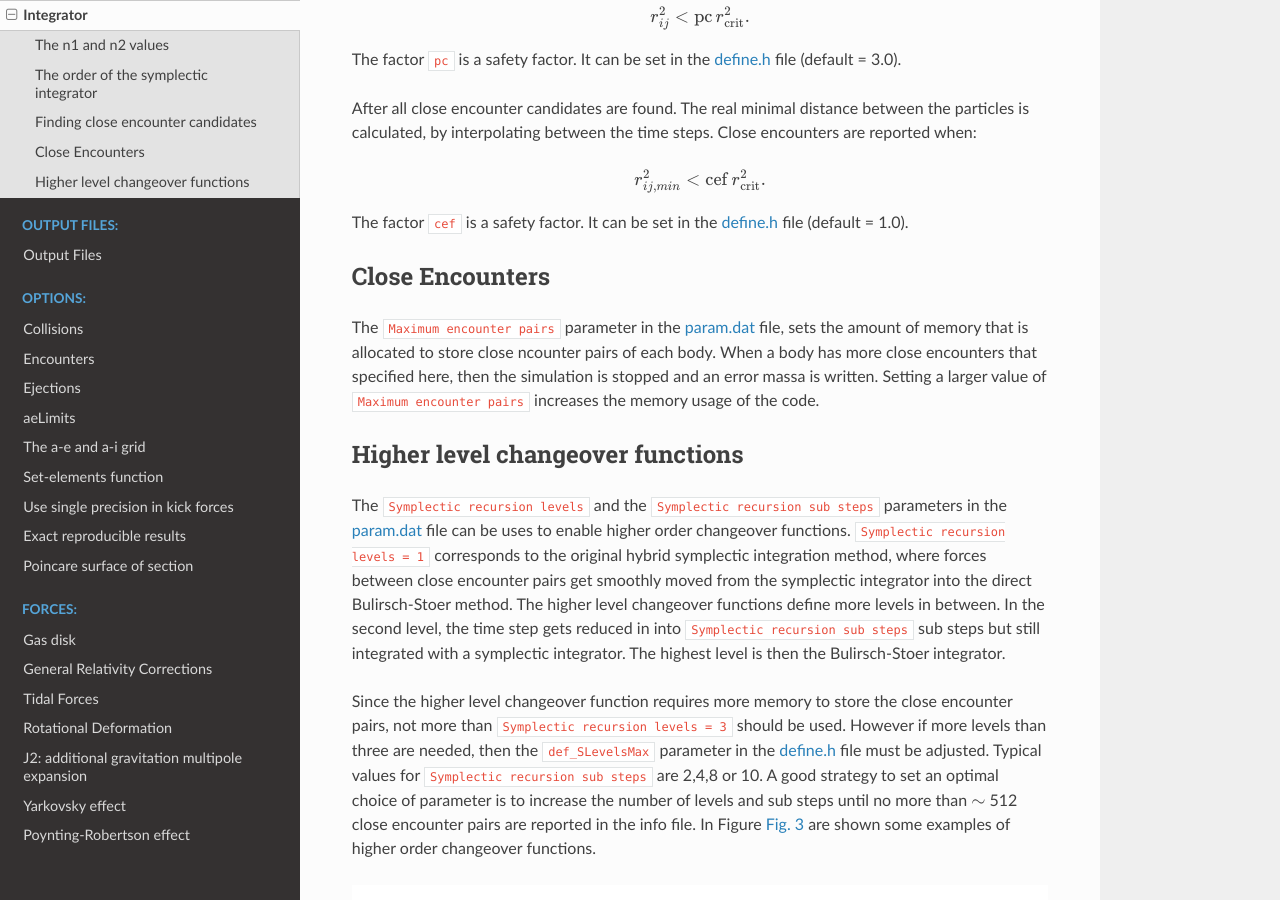
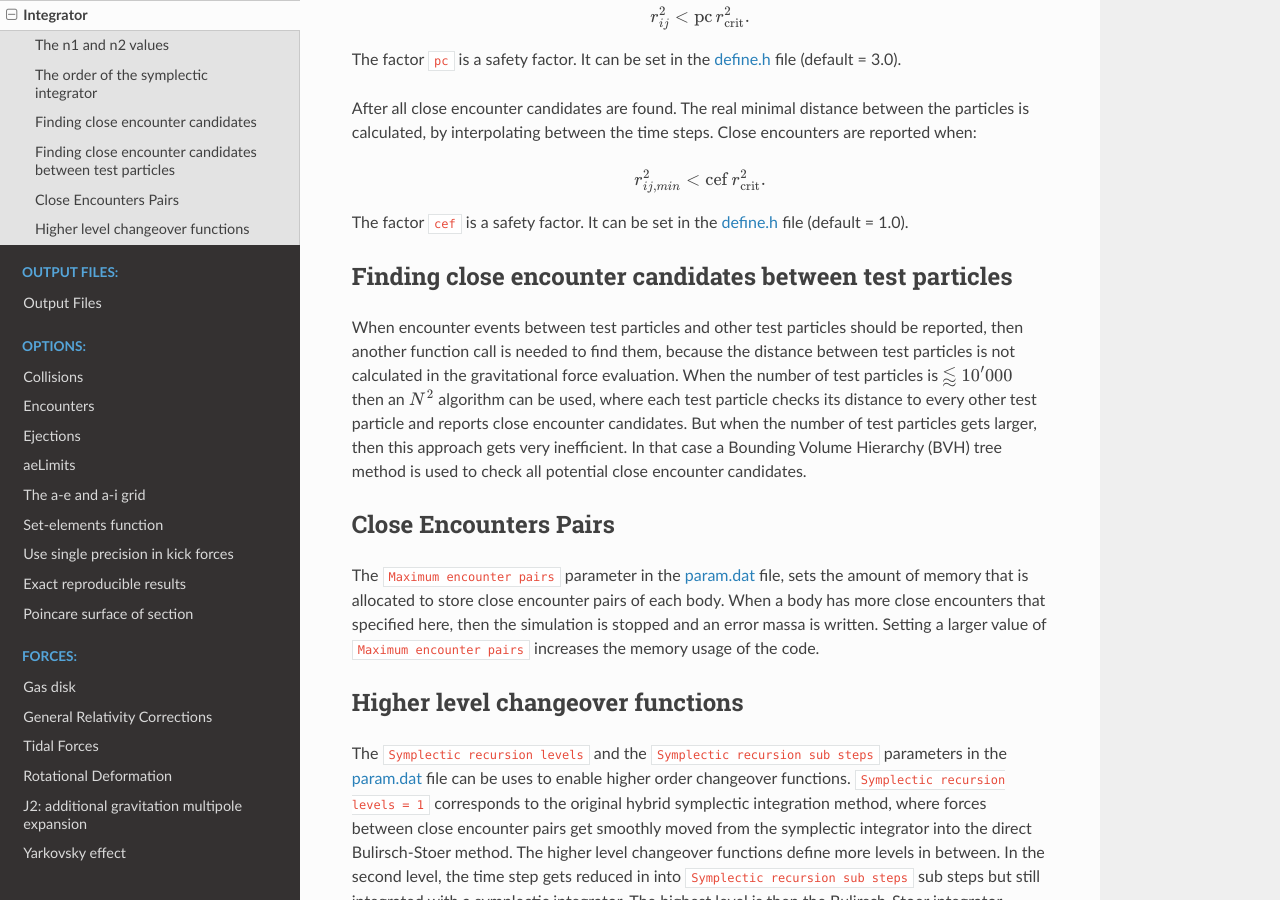
Before and after one commit to vinfreecs/genga, a Sphinx documentation site: the page built from docs/Integrator.rst, in a window 1280 px wide and 900 px high, scrolled down 1893 px. Built offline with Sphinx 7.4.7 and the Read the Docs theme 2.0.0, drawn with Linux system fonts in a browser that asks for light colours; cross-references to code outside the pages are shown as plain code.

Commit message:
include encounters report between test particles

```diff
--- a/docs/Integrator.rst
+++ b/docs/Integrator.rst
@@ -94,14 +94,24 @@
 The factor :literal:`cef` is a safety factor. It can be set in the :ref:`define.h<Define>` file (default = 1.0).
 
 
+.. _precheck_small:
+
+Finding close encounter candidates between test particles
+---------------------------------------------------------
+When encounter events between test particles and other test particles should be reported, then another function call is needed to find them,
+because the distance between test particles is not calculated in the gravitational force evaluation.
+When the number of test particles is :math:`\lessapprox 10'000` then an :math:`N^2` algorithm can be used, where each test particle checks its
+distance to every other test particle and reports close encounter candidates. But when the number of test particles gets larger, then this approach
+gets very inefficient. In that case a Bounding Volume Hierarchy (BVH) tree method is used to check all potential close encounter candidates.
+
 
 .. _Close_Encounters:
 
-Close Encounters
-----------------
+Close Encounters Pairs
+----------------------
 
 The :literal:`Maximum encounter pairs` parameter in the :ref:`param.dat<ParamFile>` file, sets the amount of memory that is allocated to store close
-ncounter pairs of each body. When a body has more close encounters that specified here, then the simulation is stopped and an error massa is
+encounter pairs of each body. When a body has more close encounters that specified here, then the simulation is stopped and an error massa is
 written. Setting a larger value of :literal:`Maximum encounter pairs` increases the memory usage of the code.
 
 
```
Also changed, not shown: README.md (+1 -0 lines), docs/Param.rst (+10 -4 lines), 12 other files.
